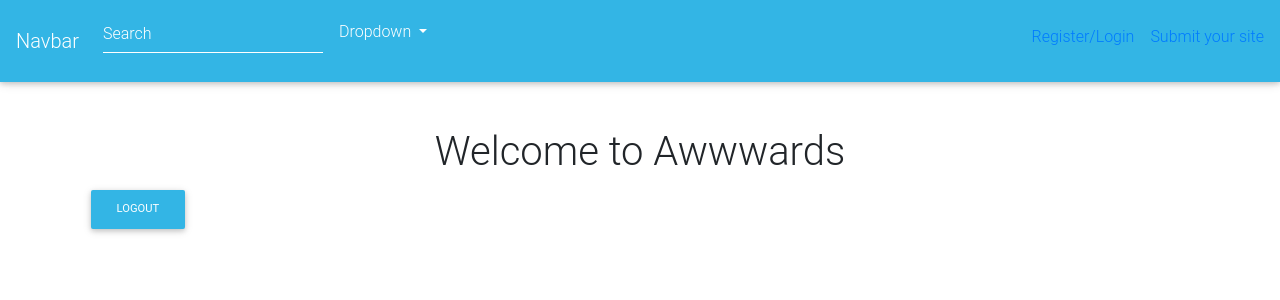
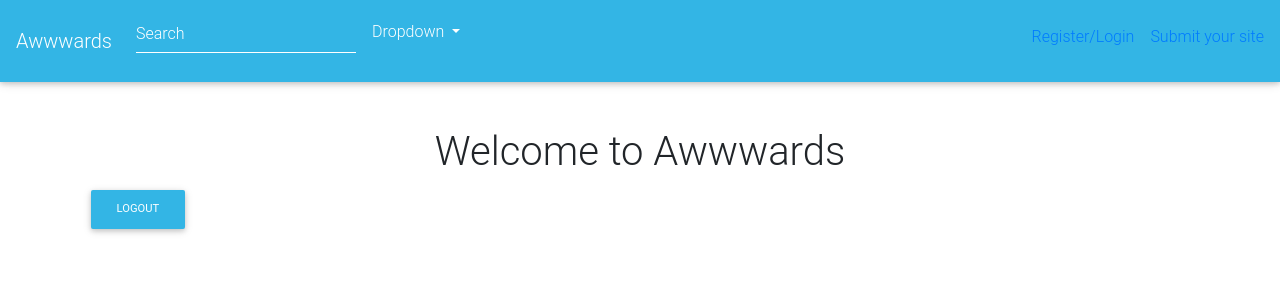
Before and after one commit to kojwangbora/awwards, a Django app: page / in a window 1280 px wide. Shown: the top 300 px of the page. Run offline with Django 4.2, Linux system fonts and the light colour scheme; some libraries are stand-ins or nearby versions.

Commit message:
edit navbar and solve missing name error

```diff
--- a/awwards/settings.py
+++ b/awwards/settings.py
@@ -124,6 +124,7 @@ STATIC_URL = 'static/'
 
 DEFAULT_AUTO_FIELD = 'django.db.models.BigAutoField'
 
+
 LOGIN_REDIRECT_URL = 'index'
 
 LOGOUT_REDIRECT_URL = 'login'
--- a/awwwardss/templates/navbar.html
+++ b/awwwardss/templates/navbar.html
@@ -1,5 +1,5 @@
 <nav class="navbar fixed-top navbar-expand-lg navbar-dark scrolling-navbar bg-info">
-    <a class="navbar-brand" href="#">Navbar</a>
+    <a class="navbar-brand" href="#">Awwwards</a>
     <button class="navbar-toggler" type="button" data-toggle="collapse" data-target="#navbarSupportedContent"
       aria-controls="navbarSupportedContent" aria-expanded="false" aria-label="Toggle navigation">
       <span class="navbar-toggler-icon"></span>
```
